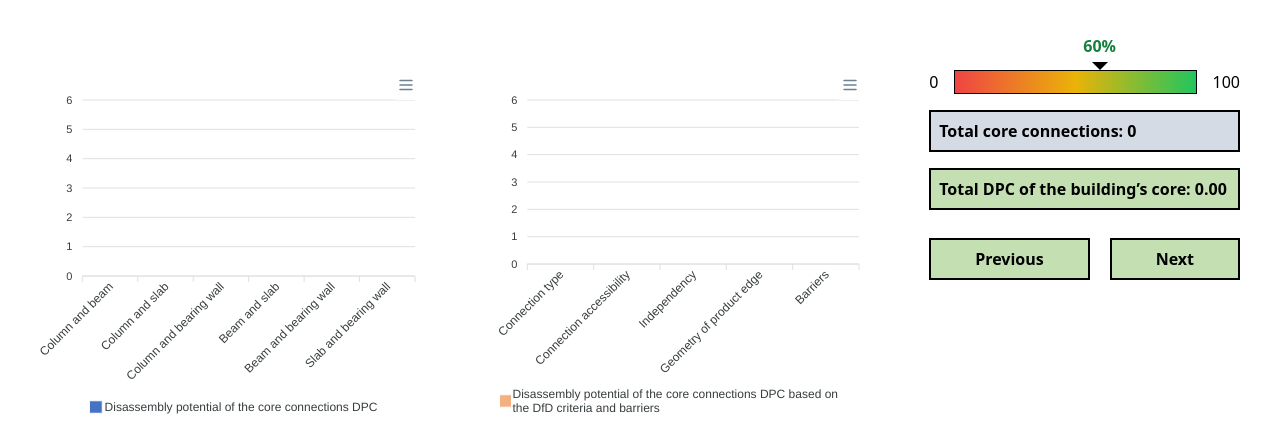
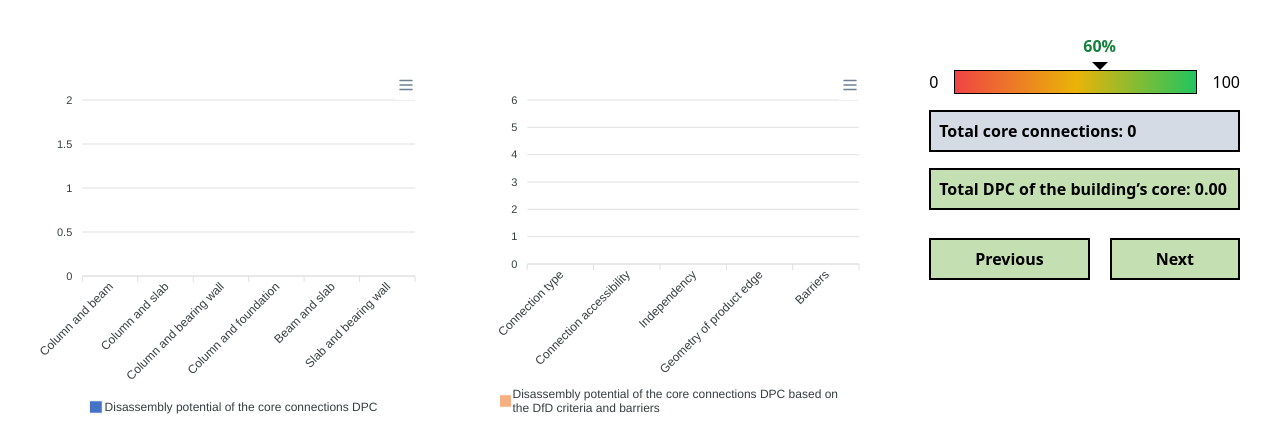
Before and after one commit to shariful10/DeCon, a React (Vite) app: page /building-core in a window 1280 px wide. Shown: the part 730-1162 px from the top of the page. Built offline with nearby package versions, Linux system fonts and the light colour scheme.

Commit message:
fixed the total calcualtion of DPC

```diff
--- a/src/components/Select/SelectDropdown.jsx
+++ b/src/components/Select/SelectDropdown.jsx
@@ -25,14 +25,19 @@ export default function SelectDropdown(props) {
     }
   };
 
-  const handleSetValue = (optionValue) => {
+  const handleSetValue = (optionValue, shadow) => {
+    const newValue = {
+      label: optionValue?.label,
+      value: optionValue?.value,
+      score: optionValue?.score,
+    };
     setExpandOptions(false);
     handleSetData({
       connectionName: attributesValue?.connectionName,
       attributeKey: attributesValue?.attributeKey,
-      controlValue: optionValue,
+      controlValue: newValue,
     });
-    setValue(optionValue?.label);
+    setValue(newValue?.label);
   };
 
   useEffect(() => {
@@ -71,6 +76,10 @@ export default function SelectDropdown(props) {
               {contents?.map((content, index) => (
                 <div
                   key={index}
+                  onClick={(e) => {
+                    handleSetValue(content);
+                    e.stopPropagation();
+                  }}
                   onMouseEnter={() => setHoveredOption(index)}
                   onMouseLeave={() => setHoveredOption(null)}
                   className="relative"
@@ -87,7 +96,10 @@ export default function SelectDropdown(props) {
                             className={`py-1 px-2 bg-[#E8EBF5] flex items-center justify-between group relative ${
                               option?.label === value ? "bg-[#b8bdc4]" : ""
                             }`}
-                            onClick={() => handleSetValue(option)}
+                            onClick={(e) => {
+                              handleSetValue(option);
+                              e.stopPropagation();
+                            }}
                           >
                             <span className={`w-full`}>{option?.label}</span>
 
--- a/src/pages/BuildingCore.jsx
+++ b/src/pages/BuildingCore.jsx
@@ -507,6 +507,11 @@ export default function BuildingCore() {
         },
       ],
     },
+    {
+      label: "No Barriers",
+      value: "no_barriers",
+      score: 0,
+    },
   ];
 
   const handleSetData = (props) => {
@@ -549,6 +554,46 @@ export default function BuildingCore() {
 
     return 2 / DPCSlice - DBn;
   };
+
+  const totalColumnAndBeamDPC =
+    isNaN(columnAndBeamDPC) ||
+    columnAndBeamDPC == null ||
+    columnAndBeamDPC === ""
+      ? (buildingCore[columnAndBeamDPC] * 100).toFixed(0) || ""
+      : (parseFloat(columnAndBeamDPC) * 100).toFixed(2) || "";
+
+  const totalColumnAndSlabDPC =
+    isNaN(columnAndSlabDPC) ||
+    columnAndSlabDPC == null ||
+    columnAndSlabDPC === ""
+      ? (buildingCore[columnAndSlabDPC] * 100).toFixed(0) || ""
+      : (parseFloat(columnAndSlabDPC) * 100).toFixed(2) || "";
+
+  const totalColumnAndBearingWallDPC =
+    isNaN(columnAndBearingWallDPC) ||
+    columnAndBearingWallDPC == null ||
+    columnAndBearingWallDPC === ""
+      ? (buildingCore[columnAndBearingWallDPC] * 100).toFixed(0) || ""
+      : (parseFloat(columnAndBearingWallDPC) * 100).toFixed(2) || "";
+
+  const totalColumnAndFoundationDPC =
+    isNaN(columnAndFoundationDPC) ||
+    columnAndFoundationDPC == null ||
+    columnAndFoundationDPC === ""
+      ? (buildingCore[columnAndFoundationDPC] * 100).toFixed(0) || ""
+      : (parseFloat(columnAndFoundationDPC) * 100).toFixed(2) || "";
+
+  const totalBeamAndSlabDPC =
+    isNaN(beamAndSlabDPC) || beamAndSlabDPC == null || beamAndSlabDPC === ""
+      ? (buildingCore[beamAndSlabDPC] * 100).toFixed(0) || ""
+      : (parseFloat(beamAndSlabDPC) * 100).toFixed(2) || "";
+
+  const totalSlabAndBearingWallDPC =
+    isNaN(slabAndBearingWallDPC) ||
+    slabAndBearingWallDPC == null ||
+    slabAndBearingWallDPC === ""
+      ? (buildingCore[slabAndBearingWallDPC] * 100).toFixed(0) || ""
+      : (parseFloat(slabAndBearingWallDPC) * 100).toFixed(2) || "";
 
   useEffect(() => {
     let columnAndBeamDPC;
@@ -1234,49 +1279,49 @@ export default function BuildingCore() {
           <div className="flex-1 flex flex-col gap-5 justify-between">
             <div className="min-h-[45px] font-semibold py-[7px] border-2 border-black bg-[#E1EFD8] !px-3 ">
               <span>
-                {!columnAndBeamDPC
-                  ? buildingCore[columnAndBeamDPC] || ""
-                  : parseFloat(columnAndBeamDPC)?.toFixed(2) || ""}
+                {isNaN(totalColumnAndBeamDPC)
+                  ? ""
+                  : Number(totalColumnAndBeamDPC)?.toFixed(0)}
               </span>
             </div>
 
             <div className="min-h-[45px] font-semibold py-[7px] border-2 border-black bg-[#E1EFD8] !px-3 ">
               <span>
-                {!columnAndSlabDPC
-                  ? buildingCore[columnAndSlabDPC] || ""
-                  : parseFloat(columnAndSlabDPC)?.toFixed(2) || ""}
+                {isNaN(totalColumnAndSlabDPC)
+                  ? ""
+                  : Number(totalColumnAndSlabDPC)?.toFixed(0)}
               </span>
             </div>
 
             <div className="min-h-[45px] font-semibold py-[7px] border-2 border-black bg-[#E1EFD8] !px-3 ">
               <span>
-                {!columnAndBearingWallDPC
-                  ? buildingCore[columnAndBearingWallDPC] || ""
-                  : parseFloat(columnAndBearingWallDPC)?.toFixed(2) || ""}
+                {isNaN(totalColumnAndBearingWallDPC)
+                  ? ""
+                  : Number(totalColumnAndBearingWallDPC)?.toFixed(0)}
               </span>
             </div>
 
             <div className="min-h-[45px] font-semibold py-[7px] border-2 border-black bg-[#E1EFD8] !px-3">
               <span>
-                {!columnAndFoundationDPC
-                  ? buildingCore[columnAndFoundationDPC] || ""
-                  : parseFloat(columnAndFoundationDPC)?.toFixed(2) || ""}
+                {isNaN(totalColumnAndFoundationDPC)
+                  ? ""
+                  : Number(totalColumnAndFoundationDPC)?.toFixed(0)}
               </span>
             </div>
 
             <div className="min-h-[45px] font-semibold py-[7px] border-2 border-black bg-[#E1EFD8] !px-3 ">
               <span>
-                {!beamAndSlabDPC
-                  ? buildingCore[beamAndSlabDPC] || ""
-                  : parseFloat(beamAndSlabDPC)?.toFixed(2) || ""}
+                {isNaN(totalBeamAndSlabDPC)
+                  ? ""
+                  : Number(totalBeamAndSlabDPC)?.toFixed(0)}
               </span>
             </div>
 
             <div className="min-h-[45px] font-semibold py-[7px] border-2 border-black bg-[#E1EFD8] !px-3 ">
               <span>
-                {!slabAndBearingWallDPC
-                  ? buildingCore[slabAndBearingWallDPC] || ""
-                  : parseFloat(slabAndBearingWallDPC)?.toFixed(2) || ""}
+                {isNaN(totalSlabAndBearingWallDPC)
+                  ? ""
+                  : Number(totalSlabAndBearingWallDPC)?.toFixed(0)}
               </span>
             </div>
           </div>
@@ -1289,27 +1334,37 @@ export default function BuildingCore() {
             data={[
               {
                 x: "Column and beam",
-                y: parseFloat(columnAndBeamDPC)?.toFixed(2) || 0,
+                y: isNaN(totalColumnAndBeamDPC)
+                  ? 0
+                  : Number(totalColumnAndBeamDPC)?.toFixed(0),
               },
               {
                 x: "Column and slab",
-                y: parseFloat(columnAndSlabDPC)?.toFixed(2) || 0,
+                y: isNaN(totalColumnAndSlabDPC)
+                  ? 0
+                  : Number(totalColumnAndSlabDPC)?.toFixed(0),
               },
               {
                 x: "Column and bearing wall",
-                y: parseFloat(columnAndFoundationDPC)?.toFixed(2) || 0,
+                y: totalColumnAndBearingWallDPC || 0,
+              },
+              {
+                x: "Column and foundation",
+                y: isNaN(totalColumnAndFoundationDPC)
+                  ? 0
+                  : Number(totalColumnAndFoundationDPC)?.toFixed(0),
               },
               {
                 x: "Beam and slab",
-                y: parseFloat(beamAndSlabDPC)?.toFixed(2) || 0,
-              },
-              {
-                x: "Beam and bearing wall",
-                y: parseFloat(slabAndBearingWallDPC)?.toFixed(2) || 0,
+                y: isNaN(totalBeamAndSlabDPC)
+                  ? 0
+                  : Number(totalBeamAndSlabDPC)?.toFixed(0),
               },
               {
                 x: "Slab and bearing wall",
-                y: parseFloat(columnAndBearingWallDPC)?.toFixed(2) || 0,
+                y: isNaN(totalSlabAndBearingWallDPC)
+                  ? 0
+                  : Number(totalSlabAndBearingWallDPC)?.toFixed(0),
               },
             ]}
           />
```
